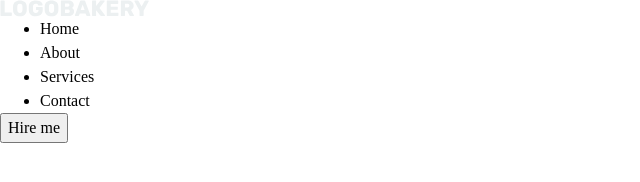
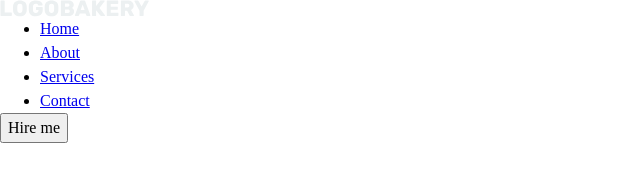
Before and after one commit to AnthonioTheDev/nav-test-with-git, a plain HTML site: page index.html in a window 1280 px wide. Shown: the whole page, without its empty margins (0-640 px from the left). Drawn offline with Linux system fonts and the light colour scheme.

Commit message:
oops, forgot to wrap the nav texts in anchors, just did that

```diff
--- a/index.html
+++ b/index.html
@@ -19,10 +19,10 @@
         <img src="logo.svg" alt="logo">
         <nav class="nav-items">
             <ul>
-                <li>Home</li>
-                <li>About</li>
-                <li>Services</li>
-                <li>Contact</li>
+                <li><a href="#">Home</a></li>
+                <li><a href="#">About</a></li>
+                <li><a href="#">Services</a></li>
+                <li><a href="#">Contact</a></li>
             </ul>
         </nav>
         <a href=""><button>Hire me</button></a>
```
